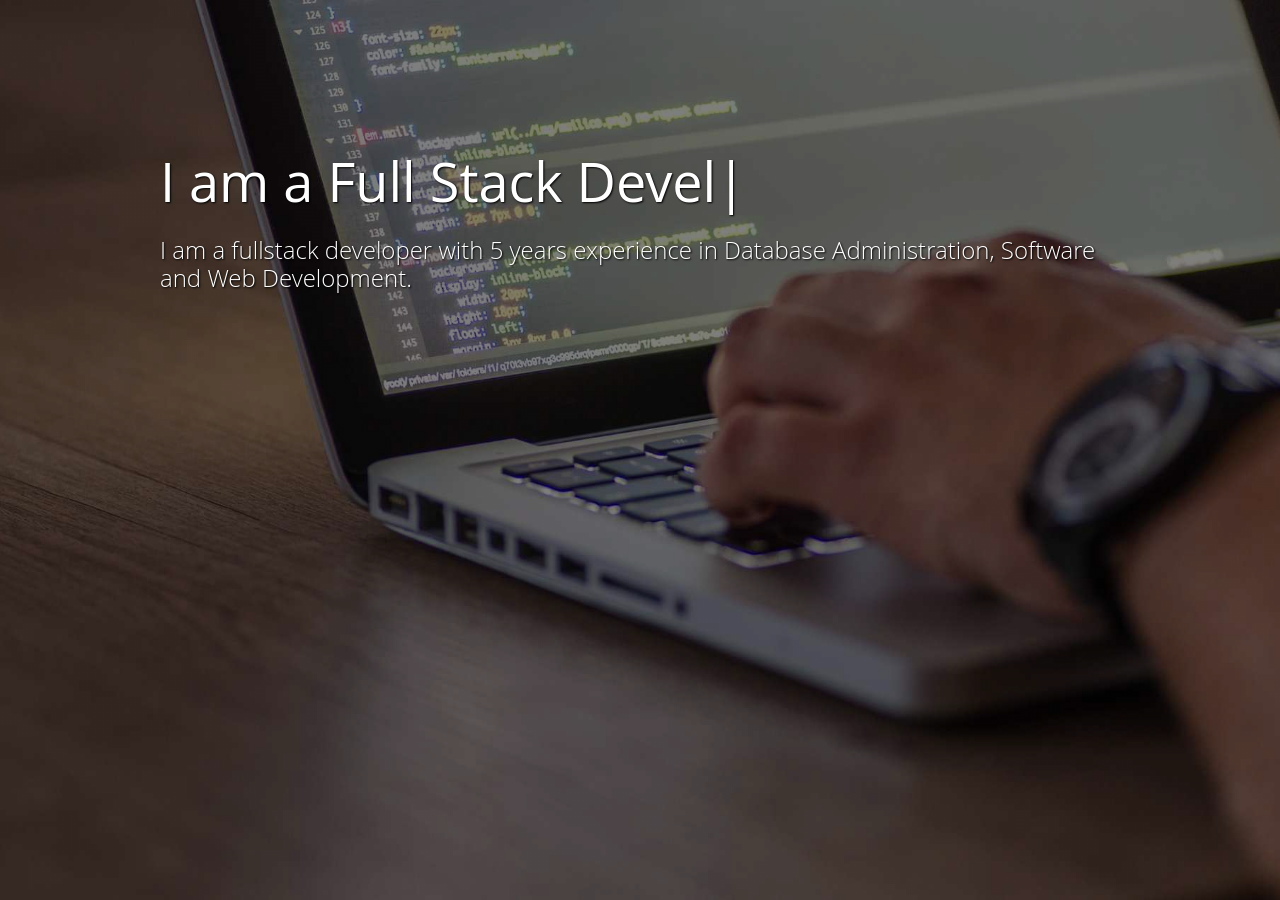
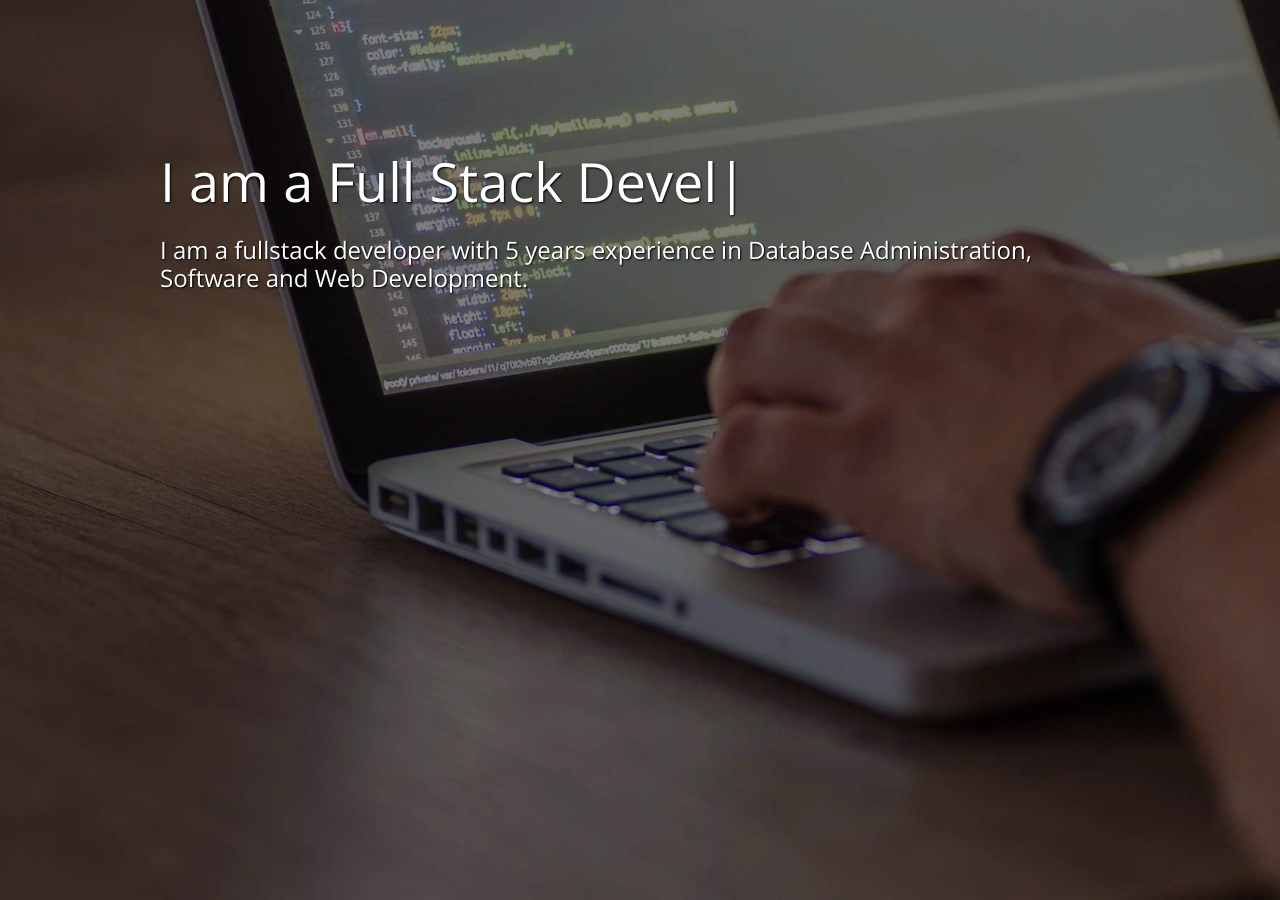
Before and after one commit to manuelubaldo/manuelubaldo.github.io, a Jekyll site: the page built from index.html, in a window 1280 px wide. Built offline with Jekyll 4.4.1, drawn with Linux system fonts in a browser that asks for light colours.

Commit message:
Added Open Sans Google Fonts

```diff
--- a/_layouts/cover.html
+++ b/_layouts/cover.html
@@ -6,6 +6,7 @@
     <meta http-equiv="X-UA-Compatible" content="ie=edge">
     <title>Manuel Ubaldo Jr.</title>
     <link href="assets/css/normalize.css" rel="stylesheet" >
+    <link href="https://fonts.googleapis.com/css?family=Open+Sans:300,400" rel="stylesheet">
     {% seo %}
     <style>
     body {
```
